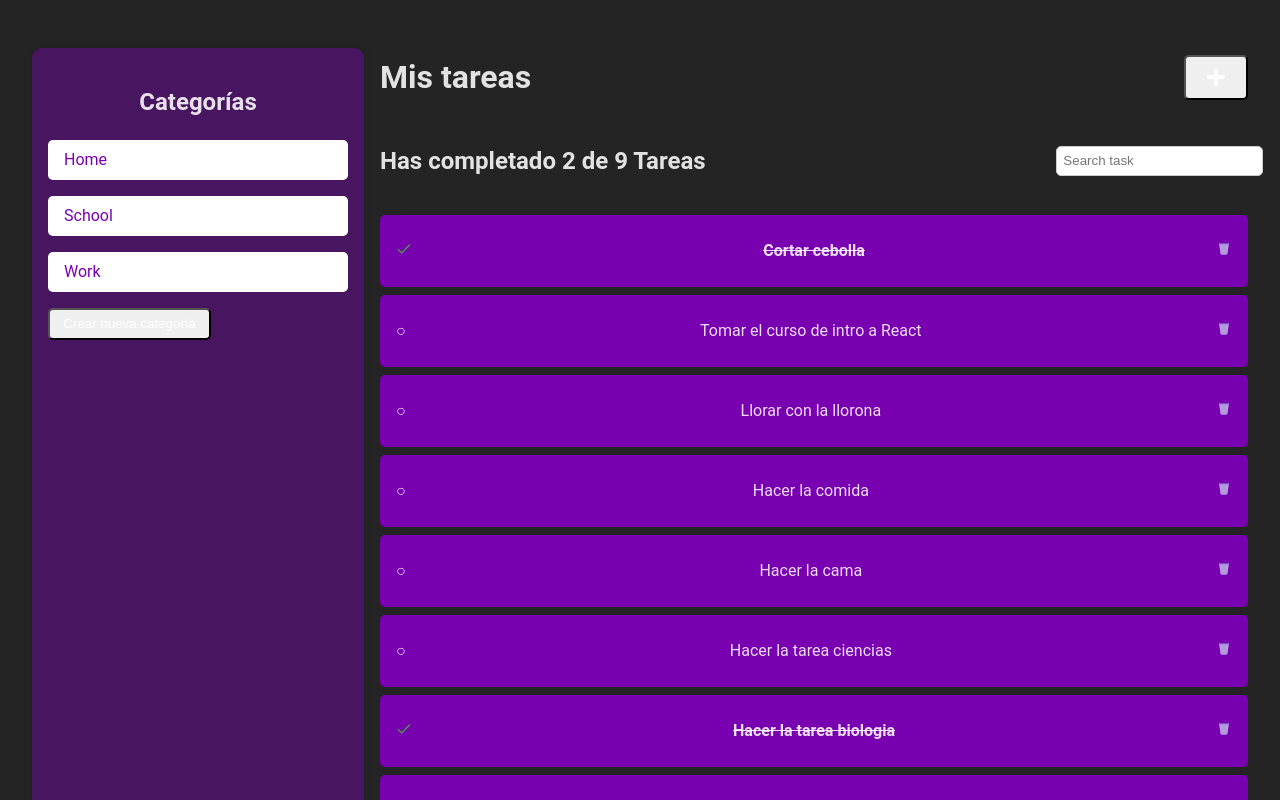
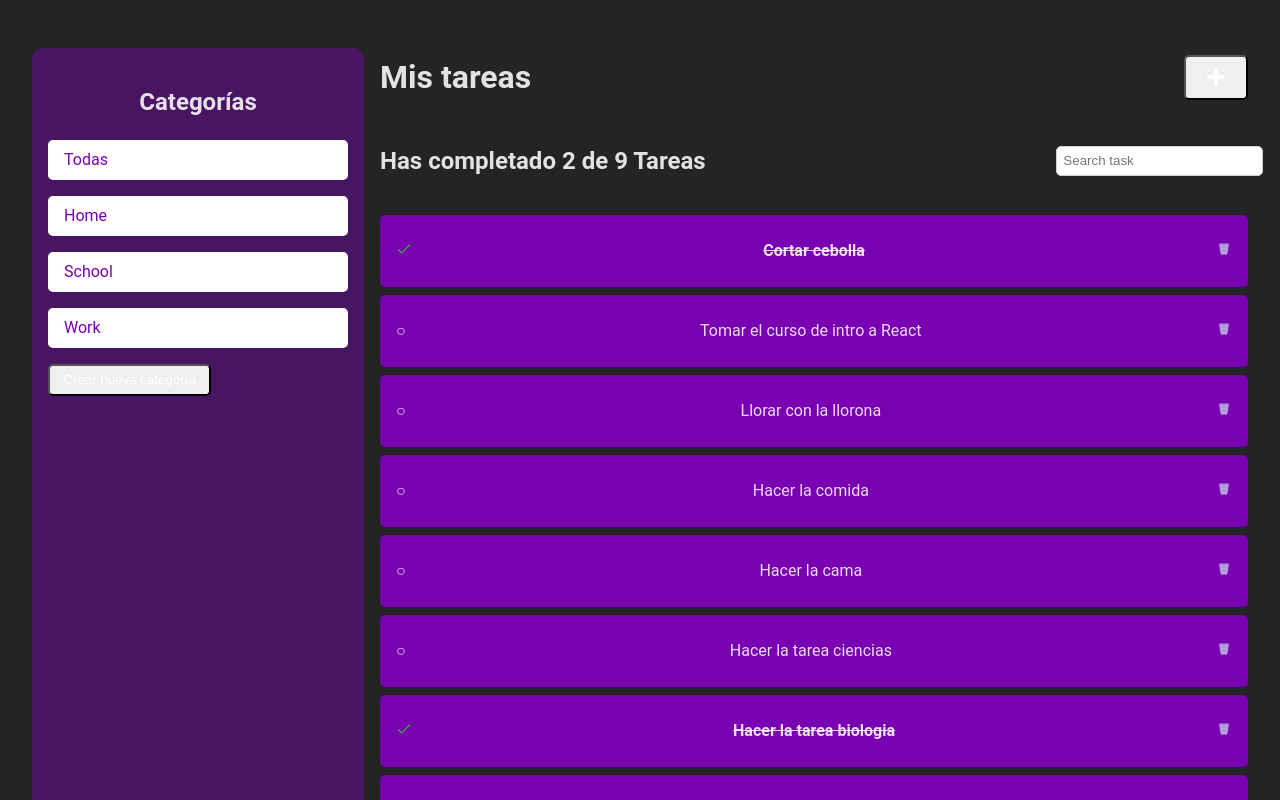
Before and after one commit to DavidZerox8/react-course-todo-myapp, a React (Vite) app: page / in a window 1280 px wide. Shown: the top 800 px of the page. Built offline with nearby package versions, Linux system fonts and the light colour scheme.

Commit message:
Added Filter by Category function [Task #15]

```diff
--- a/src/App.jsx
+++ b/src/App.jsx
@@ -6,6 +6,8 @@ import { CreateTodoButton } from './components/todo/CreateTodoButton'
 import React from 'react'
 import './App.css'
 import './assets/css/todo-default.css'
+import { CategoryList } from './components/todo/CategoryList'
+import { CategoryItem } from './components/todo/CategoryItem'
 
 const categories = [
   { id: 1, name: 'Home' },
@@ -27,12 +29,13 @@ const defautlTodos = [
 
 function App() {
 
-  const [todos, setTodos] = React.useState(defautlTodos); // Create a state to store the todos, and a function to update it | The initial value is the default todos
+  const [todos, setTodos]             = React.useState(defautlTodos); // Create a state to store the todos, and a function to update it | The initial value is the default todos
   const [searchValue, setSearchValue] = React.useState(''); // Create a state to store the search value, and a function to update it | The initial value is an empty string
 
   //Derived state | Estado derivados
   const completedTodos = todos.filter(todo => !!todo.completed).length; // Filter the todos that are completed and get the length of the array | The !! is used to convert the value to a boolean
   const totalTodos     = todos.length; // Get the length of the todos array
+
   const searchedTodos  = todos.filter(todo => {
     const textTodo   = todo.text.toLowerCase(); // Convert the text of the todo to lowercase
     const searchText = searchValue.toLowerCase(); // Convert the search value to lowercase
@@ -54,6 +57,17 @@ function App() {
     setTodos(newsTodos); // Update the todos state
   };
 
+  const selectedCategory = (categoryID) => {
+    // Filter the todos that have the category id
+    const newTodos = defautlTodos.filter(todo => todo.category_id === categoryID);
+    setTodos(newTodos); // Update the todos state
+  };
+
+  const selectedAll = () => {
+    const newsTodos = [...defautlTodos]; // Copy the todos array
+    setTodos(newsTodos); // Update the todos state
+  };
+
   return (
     <>
       <div className='flex'>
@@ -61,13 +75,14 @@ function App() {
           <h2 className='text-center'>
             Categorías
           </h2>
-          <ul className='categoriesList'>
+          <CategoryList>
+            <li className="categoryItem" onClick={selectedAll}>
+              Todas
+            </li>
             {categories.map(category => (
-              <li className='categoryItem' key={category.id}>
-                {category.name}
-              </li>
+              <CategoryItem key={category.id} text={category.name} selectedCategory={() => selectedCategory(category.id)} />
             ))}
-          </ul>
+          </CategoryList>
           <button className="btn">
             Crear nueva categoría
           </button>
--- /dev/null
+++ b/src/components/todo/CategoryItem.jsx
@@ -0,0 +1,10 @@
+/* eslint-disable react/prop-types */
+function CategoryItem({ text, selectedCategory }) {
+    return(
+        <li className="categoryItem" onClick={selectedCategory}>
+            { text }
+        </li>
+    );
+}
+
+export { CategoryItem };
--- /dev/null
+++ b/src/components/todo/CategoryList.jsx
@@ -0,0 +1,11 @@
+/* eslint-disable react/prop-types */
+function CategoryList({ children })
+{
+    return(
+        <ul className='categoriesList'>
+            {children}
+        </ul>
+    );
+}
+
+export { CategoryList };
--- a/src/components/todo/TodoItem.jsx
+++ b/src/components/todo/TodoItem.jsx
@@ -4,7 +4,7 @@ import { FcEmptyTrash } from "react-icons/fc";
 /* eslint-disable react/prop-types */
 function TodoItem({ text, completed, onCompleted, onDeleted }) {
     return(
-        <li className="todoItem ">
+        <li className="todoItem">
             <span onClick={onCompleted} className={`btn-cursor ${ completed && "text-success" }`}>
                 { completed ? <FcCheckmark /> : "○" }
             </span>
```
Also changed, not shown: src/components/todo/CreateCategoryButton.jsx (added).
